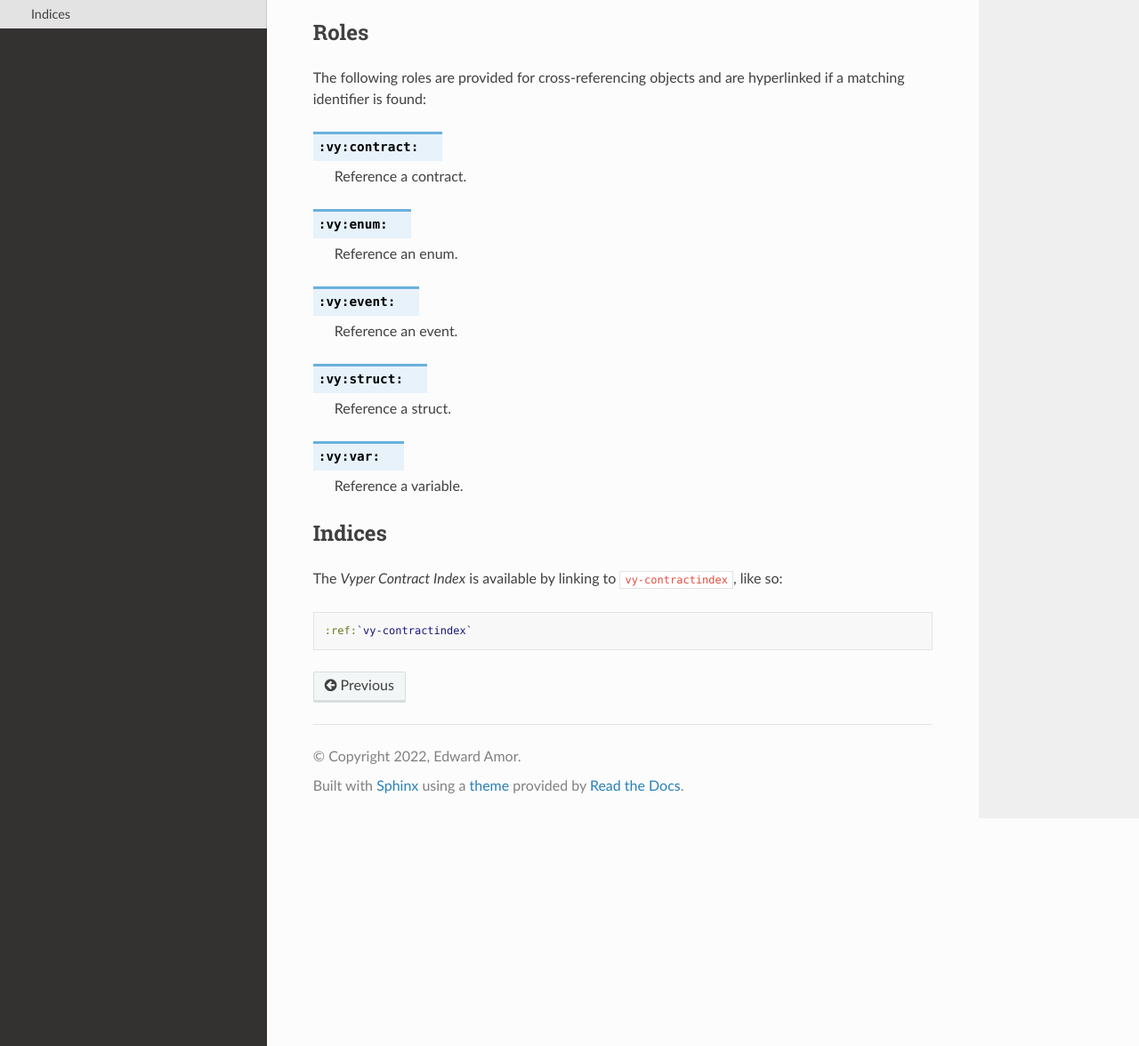
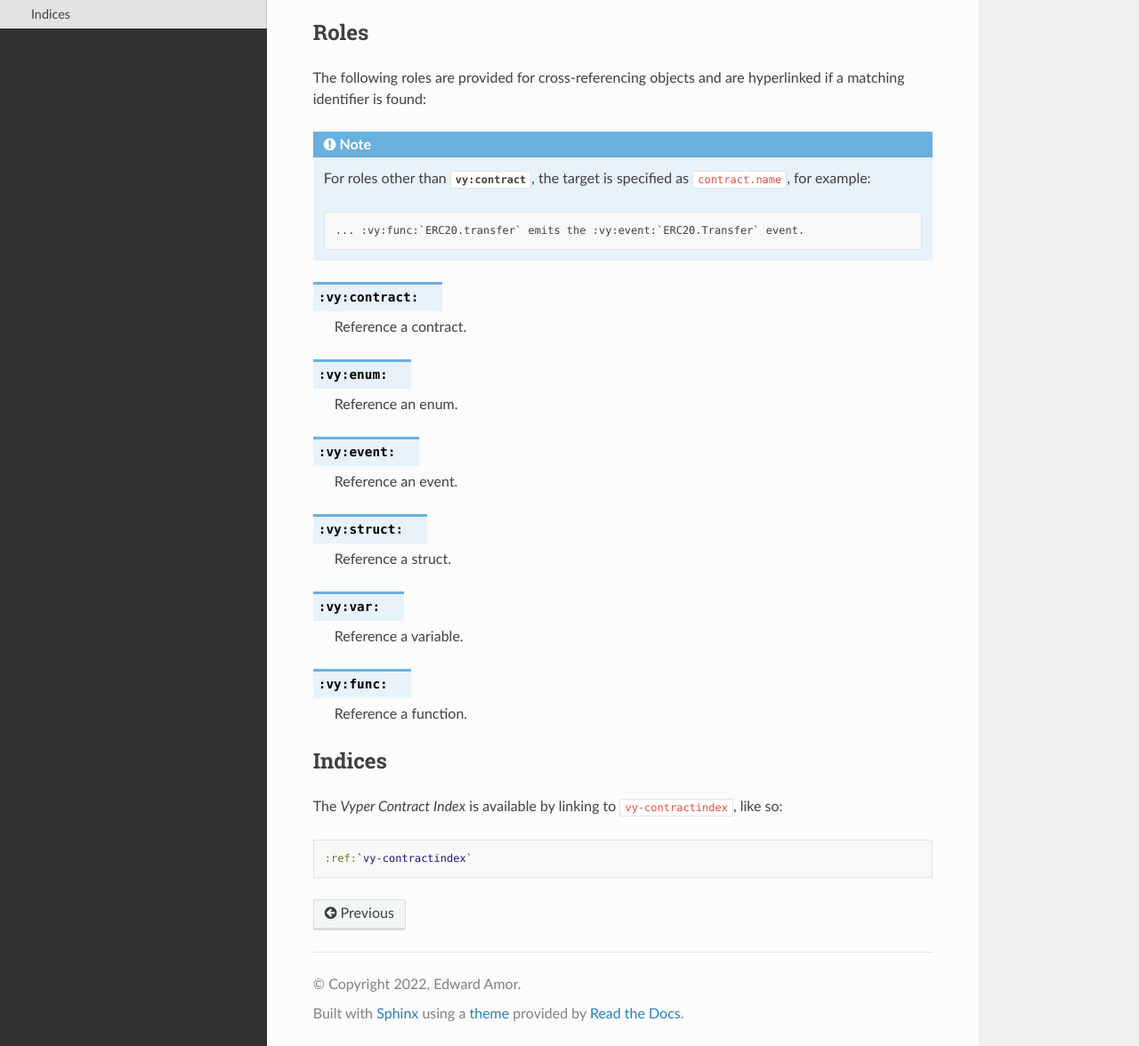
Before and after one commit to skellet0r/sphinxcontrib-vyperlang, a Sphinx documentation site: the page built from docs/source/domain.rst, in a window 1280 px wide and 1400 px high, scrolled down 3221 px, cut to the strip 224-1400 px from the top of the window. Shown: the whole strip at 89% size. Built offline with Sphinx 7.4.7 and the Read the Docs theme 2.0.0, drawn with Linux system fonts in a browser that asks for light colours.

Commit message:
docs: add note about role targets

```diff
--- a/docs/source/domain.rst
+++ b/docs/source/domain.rst
@@ -187,6 +187,13 @@ Roles
 The following roles are provided for cross-referencing objects and are hyperlinked if a
 matching identifier is found:
 
+.. note::
+
+    For roles other than :rst:role:`vy:contract`, the target is specified as ``contract.name``,
+    for example::
+
+        ... :vy:func:`ERC20.transfer` emits the :vy:event:`ERC20.Transfer` event.
+
 .. rst:role:: vy:contract
 
     Reference a contract.
@@ -207,6 +214,10 @@ matching identifier is found:
 
     Reference a variable.
 
+.. rst:role:: vy:func
+
+    Reference a function.
+
 Indices
 -------
 
```
